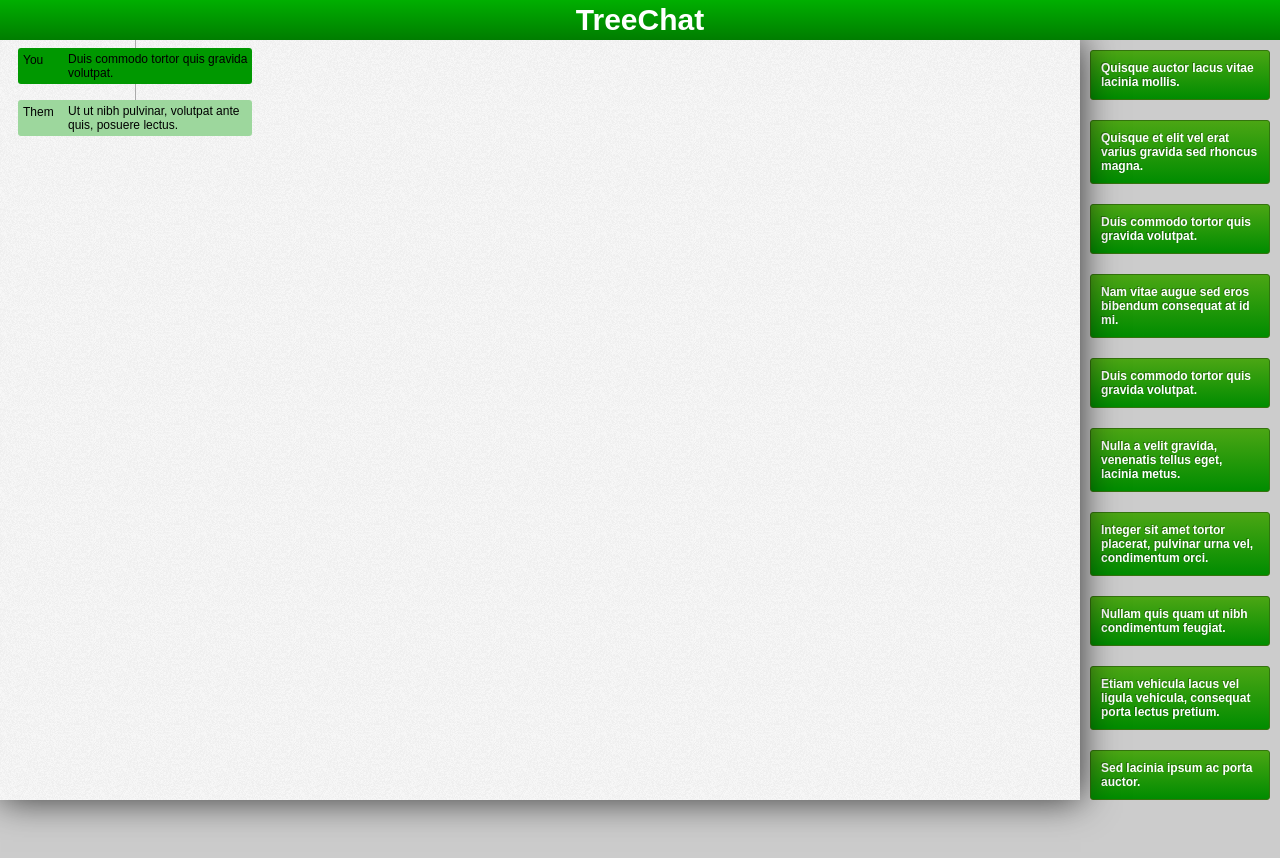
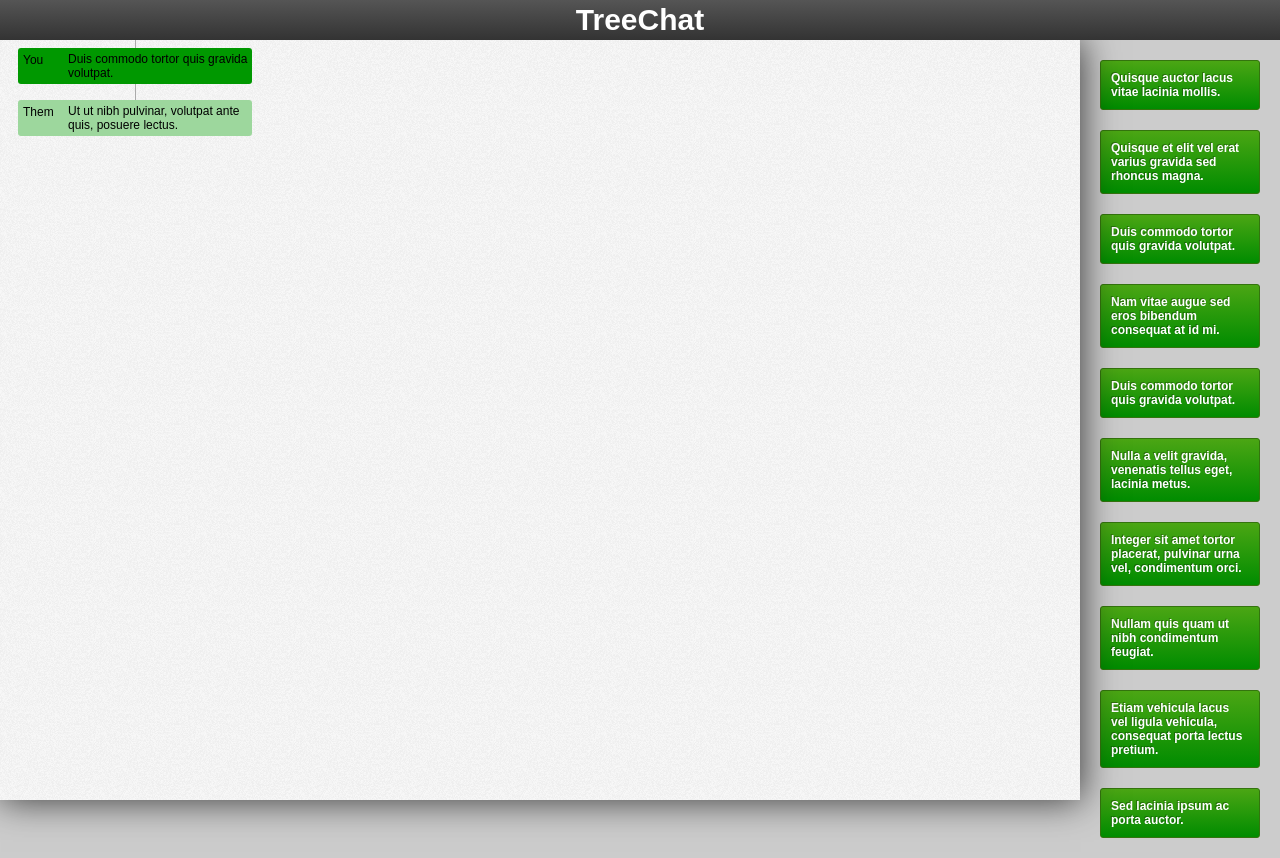
Before and after one commit to jpouellet/treechat, a website: page static/index.html in a window 1280 px wide. Before the commit the page ends 810 px from the top, so only its background shows below. Drawn offline with nearby package versions, Linux system fonts and the light colour scheme.

Commit message:
header dark again

```diff
--- a/static/index.html
+++ b/static/index.html
@@ -204,6 +204,7 @@ from = !from;
 			margin-top: 40px;
 			float: right;
 			width: 200px;
+			padding: 10px;
 			}
 		#stack p {
 			margin: 10px;
@@ -242,7 +243,7 @@ border:1px solid #34740e; -webkit-border-radius: 3px; -moz-border-radius: 3px;bo
  			right: 0px;
  			display: flex;
  			height: 40px;
- 			background-image: linear-gradient(to bottom, rgb(0,175,0), rgb(0,125,0));
+			background-image: linear-gradient(to bottom, #555, #333);
  		}
  		header h1 {
  			flex 10;
```
